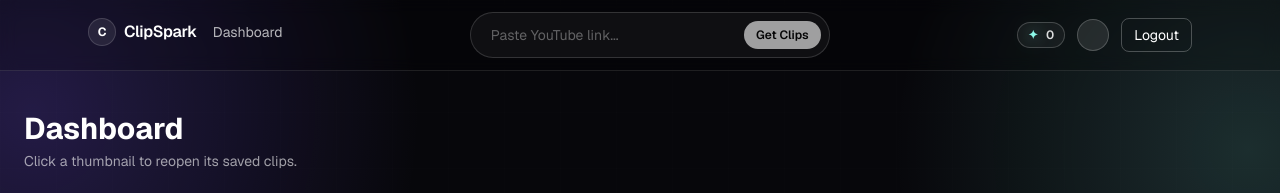
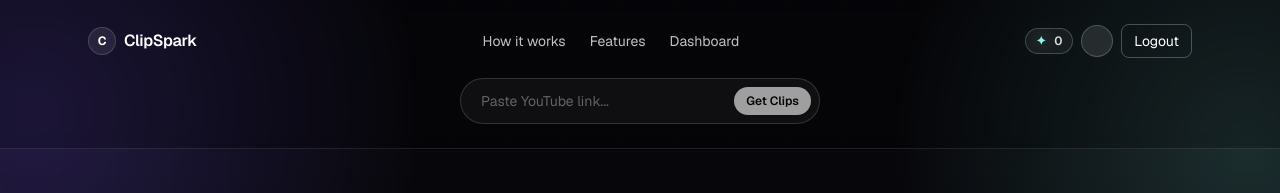
Before and after one commit to Duychinni/animecut, a Next.js app: page /dashboard in a window 1280 px wide. Shown: the top 193 px of the page. Built offline with nearby package versions, Linux system fonts and the light colour scheme; no server answers.

Commit message:
Align dashboard header structure with homepage

```diff
--- a/app/dashboard/layout.tsx
+++ b/app/dashboard/layout.tsx
@@ -61,22 +61,28 @@
   return (
     <div className="app-shell min-h-screen text-white">
       <header className="border-b border-white/10 bg-black/20 backdrop-blur">
-        <div className="mx-auto flex max-w-6xl items-start justify-between gap-4 px-6 py-3">
-          <div className="flex flex-col items-start gap-2 pt-1.5">
-            <div className="flex items-center gap-4">
+        <div className="mx-auto max-w-6xl px-6 py-6">
+          <div className="flex items-center justify-between gap-4">
             <HomeLogoLink />
-              <Link href="/dashboard" className="text-sm text-white/70 transition hover:text-white">
+
+            <nav className="hidden items-center gap-6 text-sm text-white/75 md:flex">
+              <Link href="/#how-it-works" className="transition hover:text-white">
+                How it works
+              </Link>
+              <Link href="/#features" className="transition hover:text-white">
+                Features
+              </Link>
+              <Link href="/dashboard" className="transition hover:text-white">
                 Dashboard
               </Link>
-            </div>
-          </div>
-          <ProjectQuickStart compact />
-          <div className="flex items-center gap-3 pt-1.5">
-            <div className="hidden items-center gap-2 rounded-full border border-white/20 bg-white/[0.05] px-2.5 py-1 text-xs font-semibold text-white/85 md:inline-flex">
+            </nav>
+
+            <div className="flex items-center gap-2">
+              <div className="inline-flex items-center gap-2 rounded-full border border-white/20 bg-white/[0.05] px-2.5 py-1 text-xs font-semibold text-white/85">
                 <span aria-hidden className="text-[#8DF7E8] drop-shadow-[0_0_8px_rgba(141,247,232,0.75)]">✦</span>
                 <span>{tokenBalance.toLocaleString()}</span>
               </div>
-            <div className="group relative hidden md:block">
+              <div className="group relative">
                 {avatarUrl ? (
                   <Image
                     src={avatarUrl}
@@ -101,6 +107,11 @@
               <SignOutButton />
             </div>
           </div>
+
+          <div className="mt-5 flex justify-center">
+            <ProjectQuickStart compact />
+          </div>
+        </div>
       </header>
       {children}
     </div>
```
Lines whose indentation alone changed are shown as unchanged.
